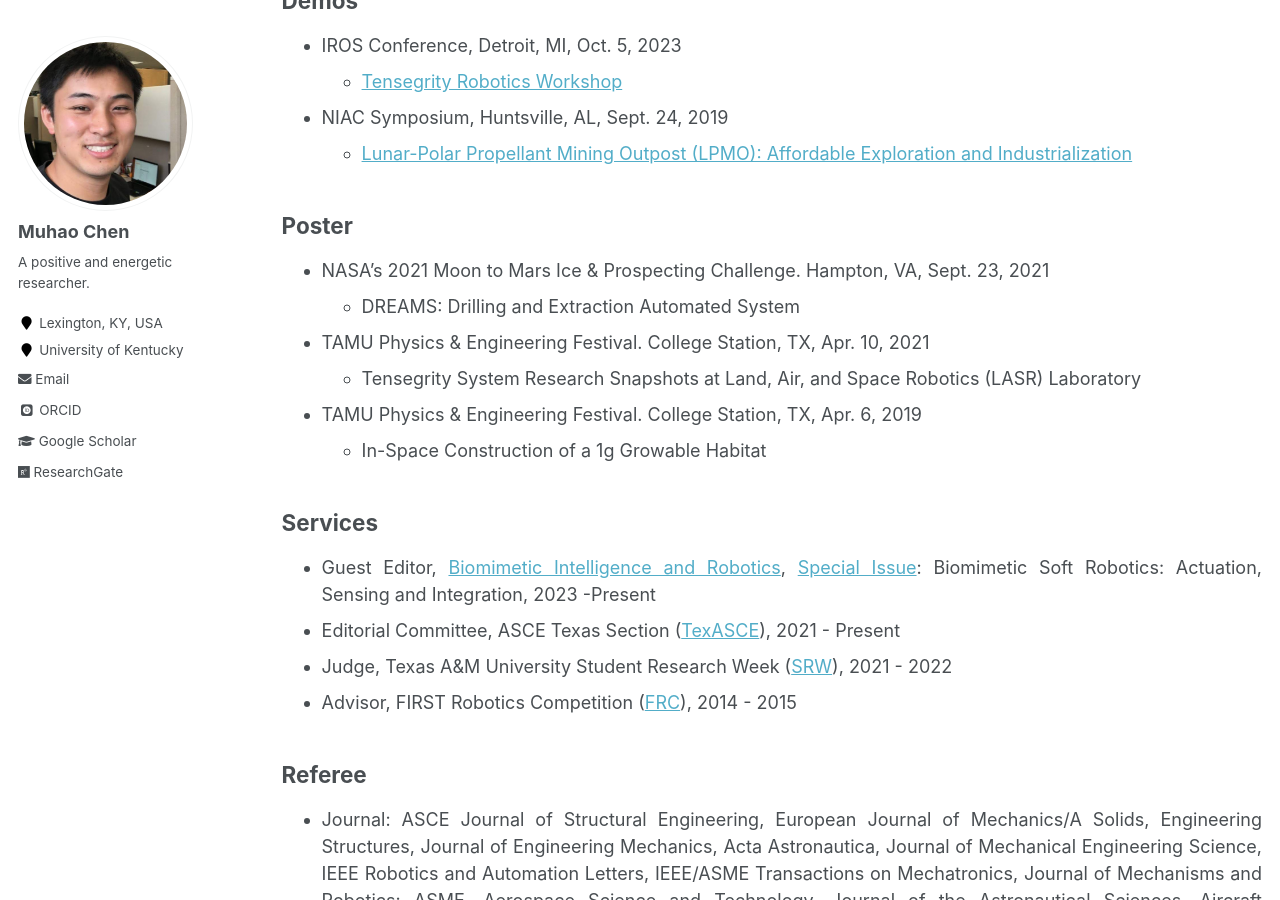
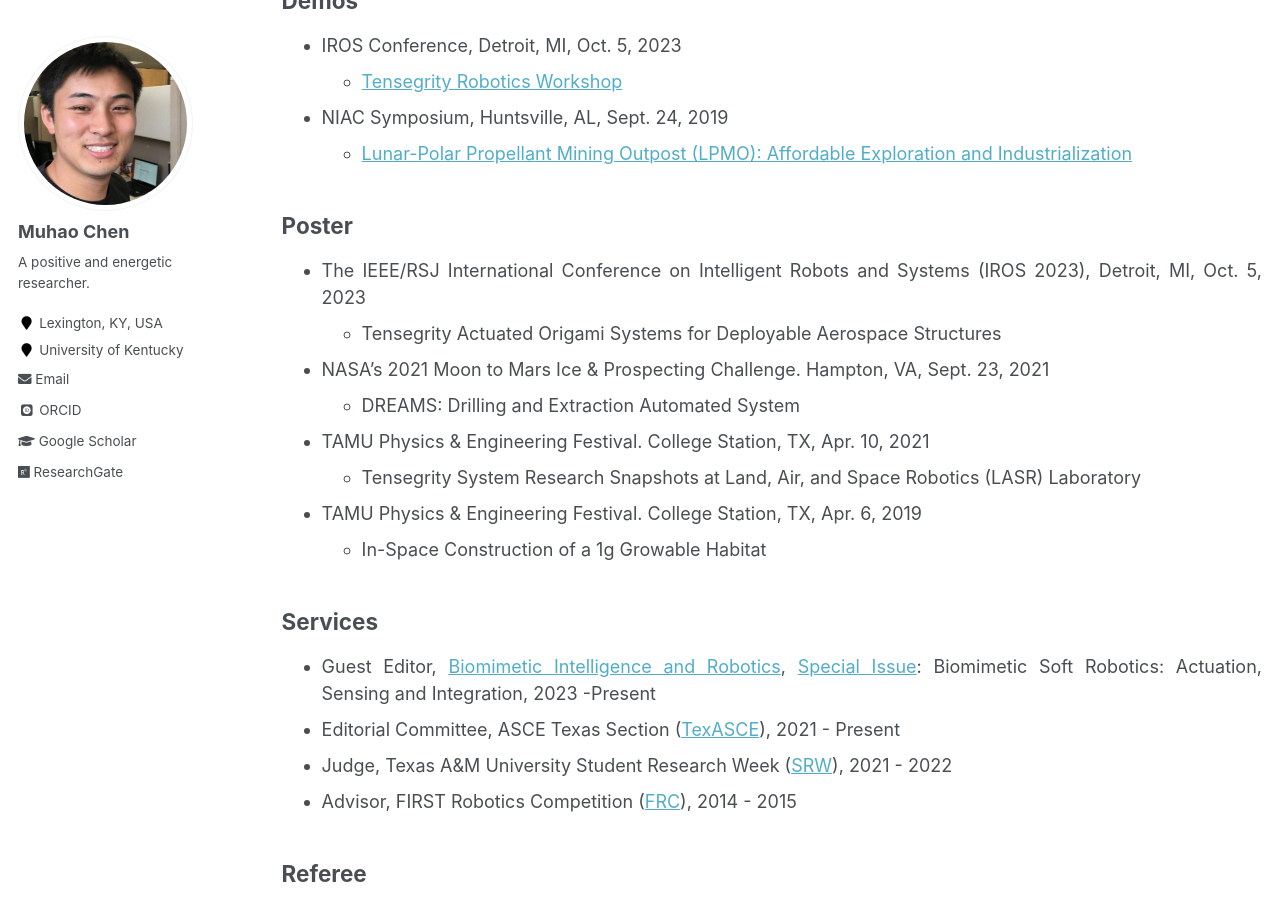
Before and after one commit to Muhao-Chen/muhao-chen.github.io, a Jekyll site: the page built from _pages/professional-activities.md, in a window 1280 px wide and 900 px high, scrolled down 1770 px. Built offline with Jekyll 4.4.1, drawn with Linux system fonts in a browser that asks for light colours; some web fonts are replaced.

Commit message:
Update professional-activities.md

```diff
--- a/_pages/professional-activities.md
+++ b/_pages/professional-activities.md
@@ -71,6 +71,8 @@ toc_max_header: 1
 
 
 ## Poster
+* The IEEE/RSJ International Conference on Intelligent Robots and Systems (IROS 2023), Detroit, MI, Oct. 5, 2023
+  - Tensegrity Actuated Origami Systems for Deployable Aerospace Structures
 * NASA's 2021 Moon to Mars Ice & Prospecting Challenge. Hampton, VA, Sept. 23, 2021
   - DREAMS: Drilling and Extraction Automated System
 * TAMU Physics & Engineering Festival. College Station, TX, Apr. 10, 2021
```
